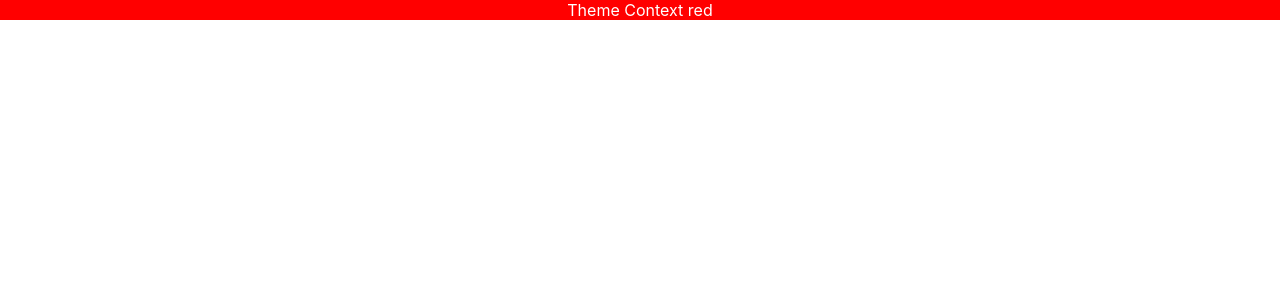
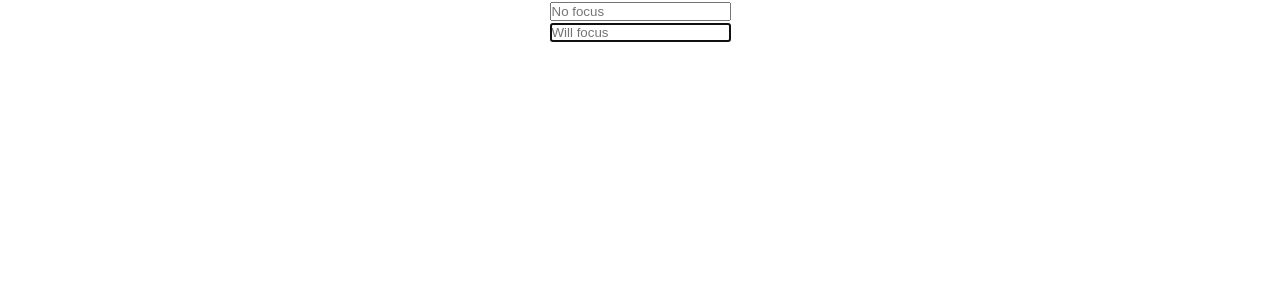
Before and after one commit to Aswassaw/belajar-react-typescript, a React (Create React App) app: page / in a window 1280 px wide. Shown: the top 300 px of the page. Built offline with nearby package versions, Linux system fonts and the light colour scheme.

Commit message:
useRef example

```diff
--- a/src/App.tsx
+++ b/src/App.tsx
@@ -2,7 +2,8 @@ import "./App.css";
 // import Props from "./components/props";
 // import UseState from "./components/useState";
 // import UseReducer from "./components/useReducer";
-import UseContext from "./components/useContext";
+// import UseContext from "./components/useContext";
+import UseRef from "./components/useRef";
 
 function App() {
   return (
@@ -10,7 +11,8 @@ function App() {
       {/* <Props /> */}
       {/* <UseState /> */}
       {/* <UseReducer /> */}
-      <UseContext />
+      {/* <UseContext /> */}
+      <UseRef />
     </div>
   );
 }
--- a/src/components/useContext/ThemeContext.tsx
+++ b/src/components/useContext/ThemeContext.tsx
@@ -7,9 +7,7 @@ type ThemeContextProviderProps = {
 
 export const ThemeContext = createContext(theme);
 
-export const ThemeContextProvider = ({
-  children,
-}: ThemeContextProviderProps) => {
+export const ThemeContextProvider = ({ children}: ThemeContextProviderProps) => {
   return (
     <ThemeContext.Provider value={theme}>{children}</ThemeContext.Provider>
   );
--- /dev/null
+++ b/src/components/useContext/User.tsx
@@ -0,0 +1,25 @@
+import { useContext } from "react";
+import { UserContext } from "./UserContext";
+
+export const User = () => {
+  const userContext = useContext(UserContext);
+
+  const handleLogin = () => {
+    userContext?.setUser({
+      name: "Andry Pebrianto",
+      email: "aswassaw227@gmail.com",
+    });
+  };
+  const handleLogout = () => {
+    userContext?.setUser(null);
+  };
+
+  return (
+    <div>
+      <button onClick={handleLogin}>Login</button>
+      <button onClick={handleLogout}>Logout</button>
+      <div>User name is {userContext?.user?.name || "Unknown"}</div>
+      <div>Email name is {userContext?.user?.email || "Unknown"}</div>
+    </div>
+  );
+};
--- /dev/null
+++ b/src/components/useContext/UserContext.tsx
@@ -0,0 +1,30 @@
+import React, { createContext, useState } from "react";
+
+// Type untuk store user
+export type AuthUser = {
+  name: string;
+  email: string;
+};
+
+// Type untuk store {user dan setUser}
+type UserContextType = {
+  user: AuthUser | null;
+  setUser: React.Dispatch<React.SetStateAction<AuthUser | null>>;
+};
+
+// Type untuk prop / children
+type UserContextProviderProps = {
+  children: React.ReactNode;
+};
+
+export const UserContext = createContext<UserContextType | null>(null);
+
+export const UserContextProvider = ({ children }: UserContextProviderProps) => {
+  const [user, setUser] = useState<AuthUser | null>(null);
+
+  return (
+    <UserContext.Provider value={{ user, setUser }}>
+      {children}
+    </UserContext.Provider>
+  );
+};
--- a/src/components/useContext/index.tsx
+++ b/src/components/useContext/index.tsx
@@ -1,5 +1,7 @@
 import { ThemeContextProvider } from "./ThemeContext";
 import { Box } from "./Box";
+import { UserContextProvider } from "./UserContext";
+import { User } from "./User";
 
 const UseContext = () => {
   return (
@@ -7,6 +9,9 @@ const UseContext = () => {
       <ThemeContextProvider>
         <Box />
       </ThemeContextProvider>
+      <UserContextProvider>
+        <User />
+      </UserContextProvider>
     </div>
   );
 };
--- /dev/null
+++ b/src/components/useRef/DomRef.tsx
@@ -0,0 +1,17 @@
+import { useEffect, useRef } from "react";
+
+export const DomRef = () => {
+  const inputRef = useRef<HTMLInputElement>(null);
+
+  useEffect(() => {
+    inputRef.current?.focus();
+  }, []);
+
+  return (
+    <div>
+      <input type='text' placeholder='No focus' />
+      <br />
+      <input type='text' placeholder='Will focus' ref={inputRef} />
+    </div>
+  );
+};
--- /dev/null
+++ b/src/components/useRef/index.tsx
@@ -0,0 +1,11 @@
+import { DomRef } from "./DomRef"
+
+const UseRef = () => {
+  return (
+    <div>
+      <DomRef />
+    </div>
+  )
+}
+
+export default UseRef;
```
Also changed, not shown: src/components/useRef/MutableRef.tsx (added, +7 -0 lines).
